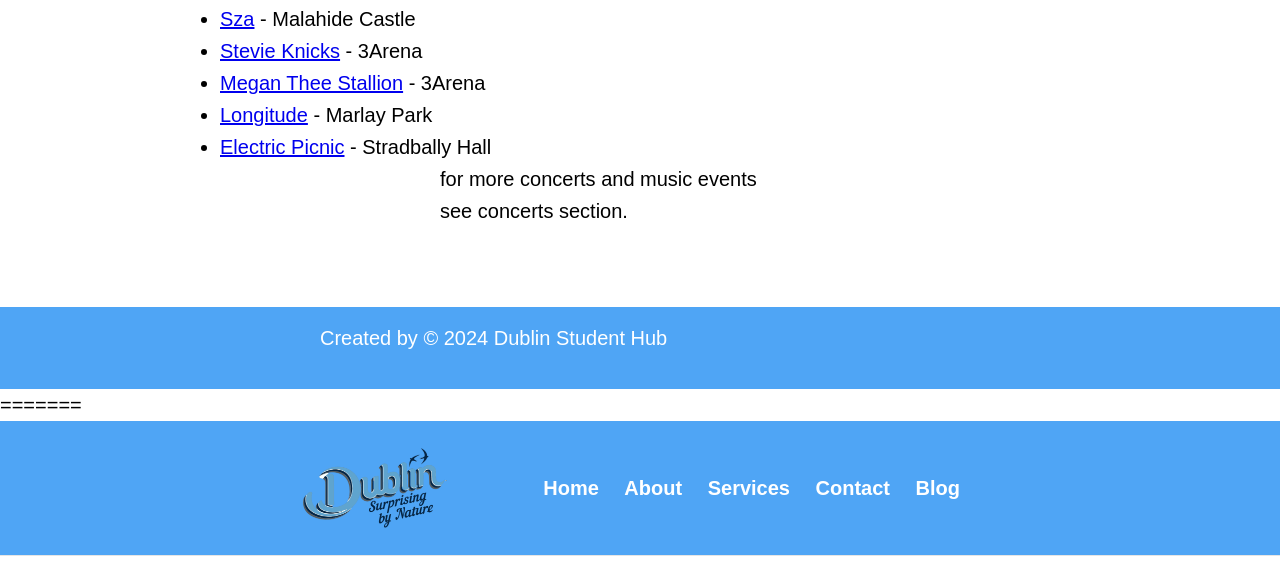
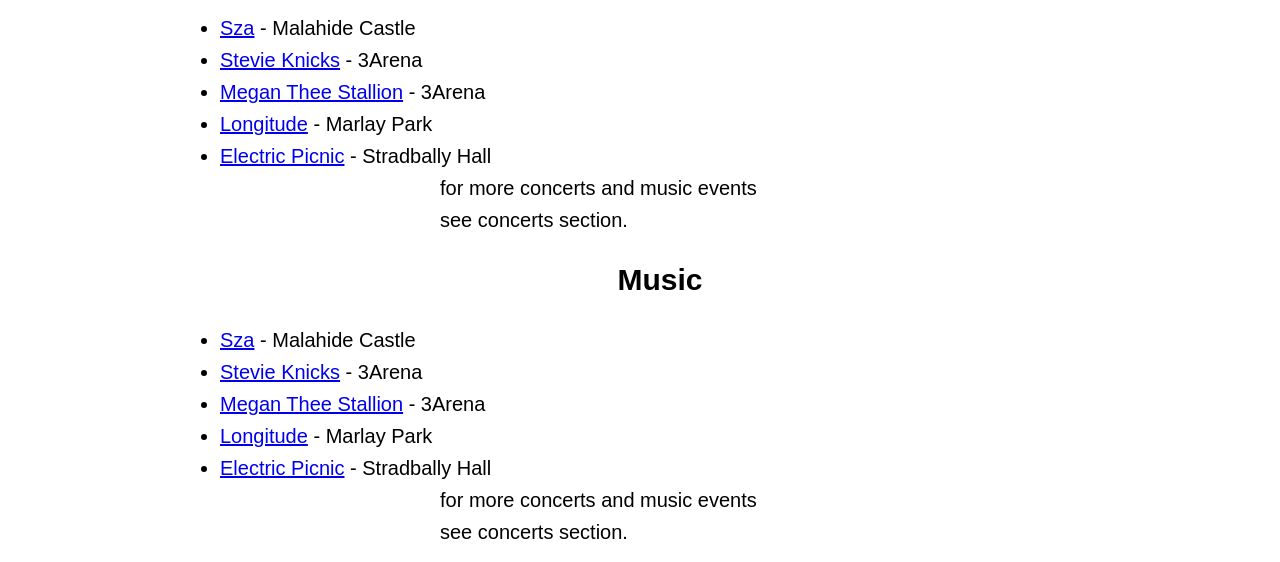
Before and after one commit to gavinkelly01/StudentHub, a website built with webpack: page nightlife.html in a window 1280 px wide. Shown: the part 2111-2673 px from the top of the page. Built offline with nearby package versions, Linux system fonts and the light colour scheme.

Commit message:
aya webpage

```diff
--- a/nightlife.html
+++ b/nightlife.html
@@ -1,9 +1,6 @@
-<<<<<<< HEAD
-<!DOCTYPE html>
-=======
 <!doctype html>
->>>>>>> origin/master
-<html class="no-js" lang="">
+
+<html class="no-js" lang="eng">
 
 <head>
   <meta charset="utf-8">
@@ -184,6 +181,13 @@
     <li><a href="https://www.ticketmaster.ie/longitude-tickets/artist/1841044">Longitude</a> - Marlay Park</li>
     <li><a href="https://www.ticketmaster.ie/electric-picnic-tickets/artist/30690">Electric Picnic</a> - Stradbally Hall</li>
     <p>for more concerts and music events<br> see concerts section.</p>
+    <h2>Music</h2>
+    <li><a href="https://www.ticketmaster.ie/sza-tickets/artist/1858419">Sza</a> - Malahide Castle</li>
+    <li><a href="https://www.ticketmaster.ie/search?q=stevie%20nicks">Stevie Knicks</a> - 3Arena</li>
+    <li><a href="https://www.ticketmaster.ie/megan-thee-stallion-tickets/artist/5278077">Megan Thee Stallion</a> - 3Arena</li>
+    <li><a href="https://www.ticketmaster.ie/longitude-tickets/artist/1841044">Longitude</a> - Marlay Park</li>
+    <li><a href="https://www.ticketmaster.ie/electric-picnic-tickets/artist/30690">Electric Picnic</a> - Stradbally Hall</li>
+    <p>for more concerts and music events<br> see concerts section.</p>
 
 
   </ul>
```
